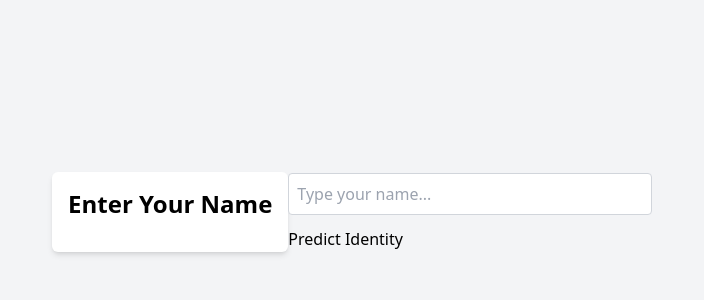
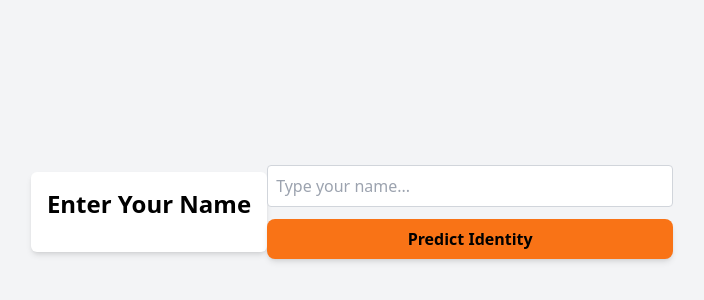
Before and after one commit to poladbachs/NameGuesser, a Next.js app: page / in a window 1280 px wide. Shown: the part 188-488 px from the top of the page, without its empty margins (288-992 px from the left). Built offline with nearby package versions, Linux system fonts and the light colour scheme.

Commit message:
Tailwind is done for submit form

```diff
--- a/app/page.tsx
+++ b/app/page.tsx
@@ -26,7 +26,11 @@ export default function Home() {
           onChange={(e) => setInputval(e.target.value)}
           className="w-full p-2 border border-gray-300 rounded text-black"
         />
-        <button type="submit">Predict Identity</button>
+        <button
+          type="submit"
+          className="w-full py-2 px-4 bg-orange-500 hover:bg-orange-600 text-black font-semibold rounded-lg shadow-md focus:outline-none focus:ring-2 focus:ring-blue-400 focus:ring-opacity-75"
+          >
+          Predict Identity</button>
       </form>
     </div>
   );
```
